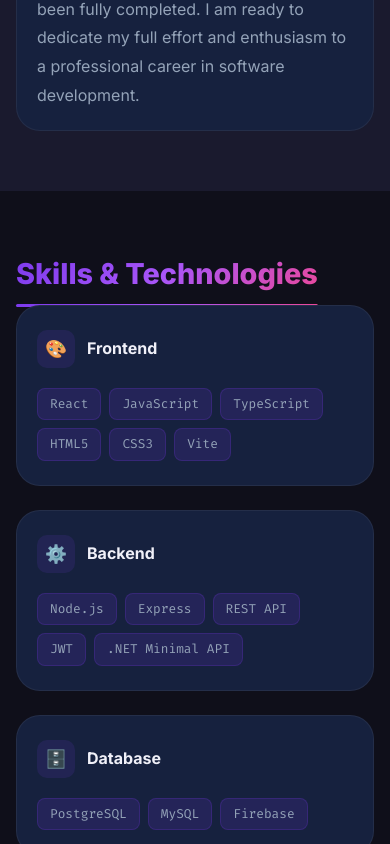
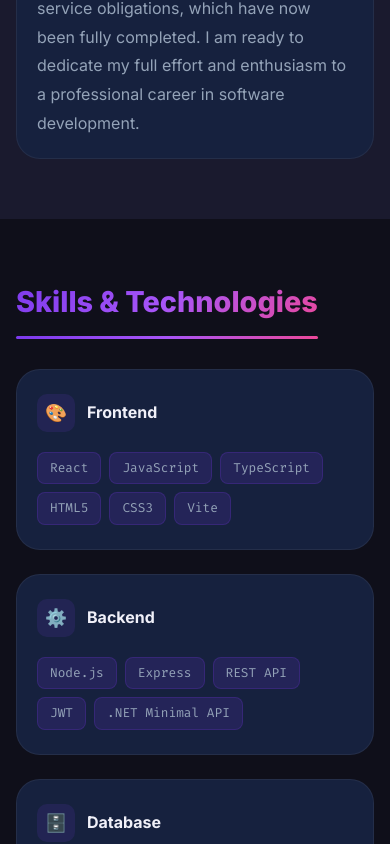
Before and after one commit to Thanawat44673/my-portfolio, a React (Vite) app: page / in a window 390 px wide. Shown: the part 1760-2604 px from the top of the page. Built offline with nearby package versions, Linux system fonts and the light colour scheme.

Commit message:
Fix: overlapped on mobile

```diff
--- a/src/components/Skills.jsx
+++ b/src/components/Skills.jsx
@@ -23,22 +23,36 @@ const categories = [
     },
 ];
 
+// Hoisted outside the component — created once, never re-allocated on re-renders
+const OBSERVER_OPTIONS = { threshold: 0.1 };
+
 export default function Skills() {
     const sectionRef = useRef(null);
 
     useEffect(() => {
+        const section = sectionRef.current;
+        if (!section) return;
+
+        // Collect elements so cleanup can unobserve them even if the ref is gone
+        const elements = Array.from(section.querySelectorAll('.fade-in'));
+
         const observer = new IntersectionObserver(
             entries => entries.forEach(e => e.target.classList.toggle('visible', e.isIntersecting)),
-            { threshold: 0.1 }
+            OBSERVER_OPTIONS
         );
-        sectionRef.current?.querySelectorAll('.fade-in').forEach(el => observer.observe(el));
-        return () => observer.disconnect();
-    }, []);
+
+        elements.forEach(el => observer.observe(el));
+
+        return () => {
+            elements.forEach(el => observer.unobserve(el));
+            observer.disconnect();
+        };
+    }, []); // empty deps — runs once after mount
 
     return (
-        <section className="skills" id="skills" ref={sectionRef}>
+        <section className="skills" id="skills" ref={sectionRef} aria-label="Skills and Technologies">
             <div className="container">
-                <h2 className="section-title fade-in">Skills & Technologies</h2>
+                <h2 className="section-title fade-in">Skills &amp; Technologies</h2>
 
                 <div className="skills-grid">
                     {categories.map((cat, i) => (
@@ -48,7 +62,7 @@ export default function Skills() {
                             style={{ transitionDelay: `${i * 0.1}s` }}
                         >
                             <div className="skill-category-title">
-                                <div className="skill-icon">{cat.icon}</div>
+                                <div className="skill-icon" aria-hidden="true">{cat.icon}</div>
                                 {cat.title}
                             </div>
                             <div className="skill-tags">
--- a/src/styles/responsive.css
+++ b/src/styles/responsive.css
@@ -69,7 +69,11 @@
   }
 
   .section-title {
-    margin-bottom: 8px;
+    margin-bottom: 32px; /* was 8px — too small, caused grid to overlap title */
+  }
+
+  .skills-grid {
+    margin-top: 8px; /* extra buffer between title and first card on mobile */
   }
 
   .project-card-body {
--- a/src/styles/utilities.css
+++ b/src/styles/utilities.css
@@ -18,10 +18,16 @@
 }
 
 .section-title {
+  position: relative;
+  /* establishes own stacking context */
+  z-index: 1;
+  /* sits above card siblings that use transform */
   font-size: clamp(1.8rem, 4vw, 2.4rem);
   font-weight: 800;
   text-align: center;
   margin-bottom: 22px;
+  padding-bottom: 4px;
+  /* prevents gradient clip from cutting off descenders */
   background: var(--accent-gradient);
   -webkit-background-clip: text;
   -webkit-text-fill-color: transparent;
```
